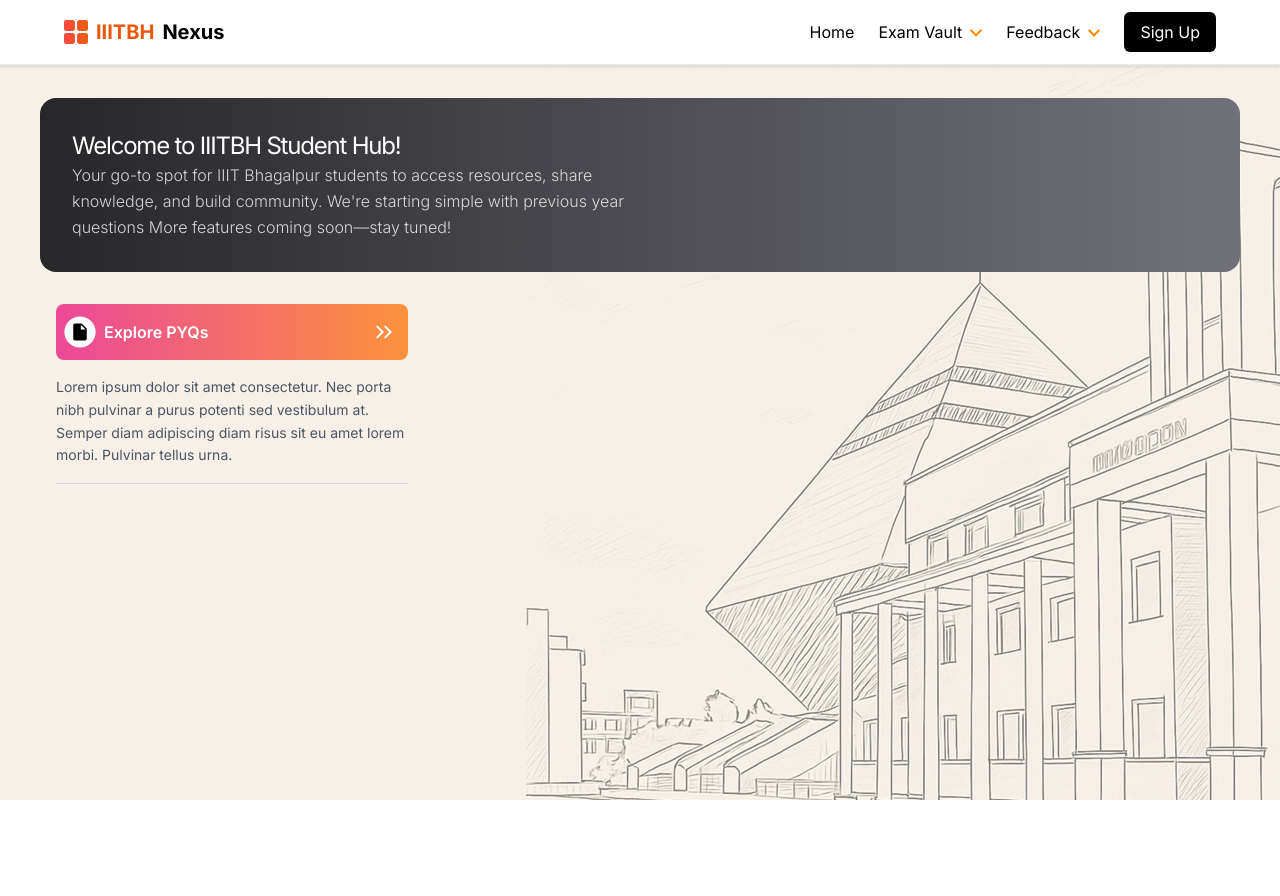
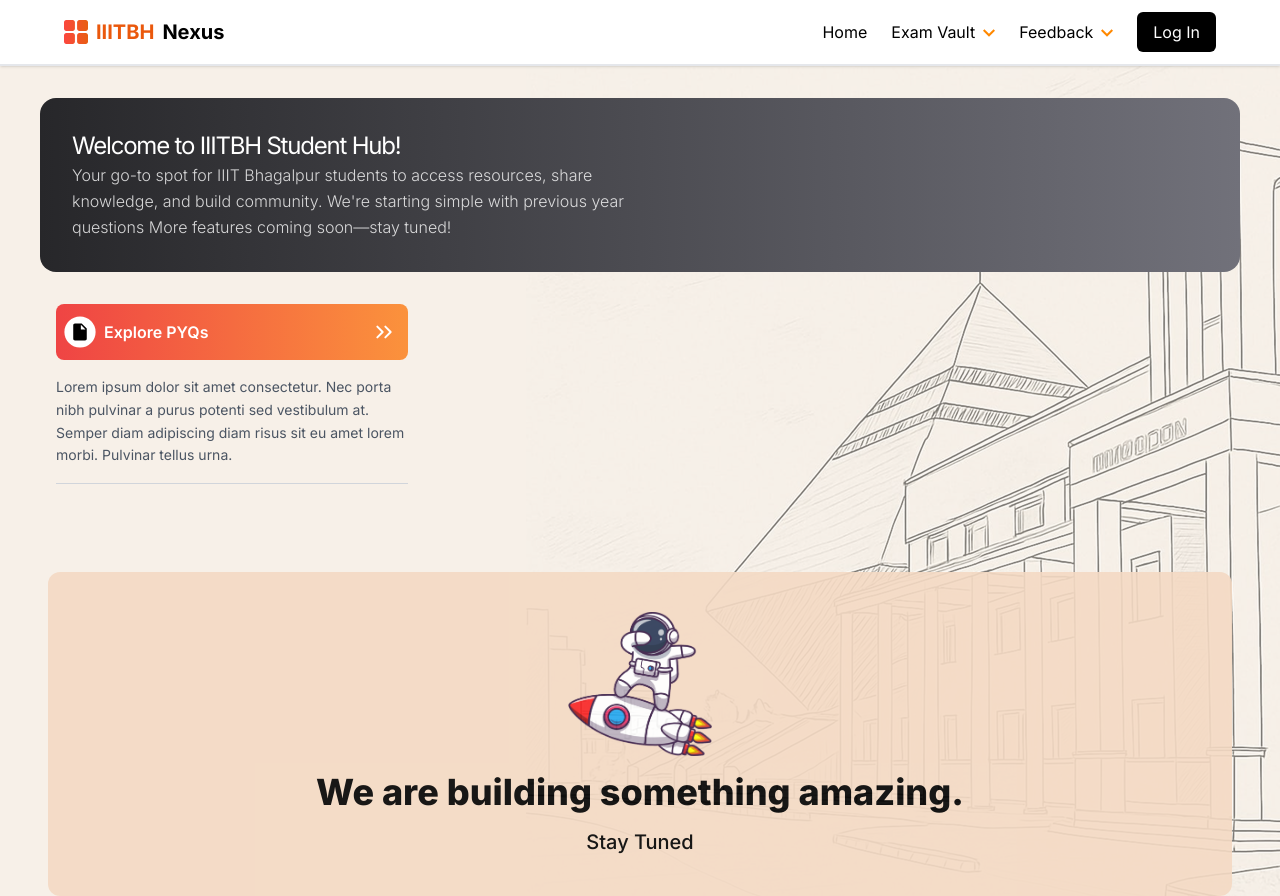
Before and after one commit to ayushsvt16/Nexus, a React (Vite) app in the folder Frontend/: page / in a window 1280 px wide. Before the commit the page ends 800 px from the top, so only its background shows below. Built offline with nearby package versions, Linux system fonts and the light colour scheme.

Commit message:
Initial frontend setup

```diff
--- a/Frontend/src/App.jsx
+++ b/Frontend/src/App.jsx
@@ -2,21 +2,24 @@ import React from 'react';
 import Navbar from './components/navbar';
 import Hero from './components/hero';
 import Explore from './components/Explore';
-import bgImage from './assets/bg.png';
+import Comingsoon from './components/comingsoon';
+
 
 function App() {
   return (
     <div
-      className="bg-brand-background min-h-screen font-inter bg-right-top bg-no-repeat"
-      style={{ backgroundImage: `url(${bgImage})` }}
+      className="bg-brand-background min-h-screen font-inter bg-right-top bg-no-repeat bg-none md:bg-[url('./assets/bg.png')] "
     >
       <Navbar />
-      <main className="container mx-auto py-8 md:px-10">
+      <main className="container mx-auto py-8 md:px-10 px-4">
         <div className="space-y-4">
           <Hero />
           <Explore />
         </div>
       </main>
+      <div className="mx-12 mt-10">
+        <Comingsoon />
+      </div>
     </div>
   );
 }
--- /dev/null
+++ b/Frontend/src/components/ComingSoon.jsx
@@ -0,0 +1,14 @@
+import React from "react";
+import astroImage from "../assets/astro.png";
+
+function Comingsoon() {
+  return (
+    <div className="flex flex-col items-center justify-center h-full py-10 md:px-2 px-4 rounded-xl bg-lorange-background opacity-90">
+      <img src={astroImage} alt="Coming Soon" className="h-36 w-36 mb-4" />
+      <div className="font-extrabold text-4xl text-center md:mb-4 mb-2">We are building something amazing.</div>
+      <div className="font-medium text-xl">Stay Tuned</div>
+    </div>
+  );
+}
+
+export default Comingsoon;
--- a/Frontend/src/components/Explore.jsx
+++ b/Frontend/src/components/Explore.jsx
@@ -5,7 +5,7 @@ import doubleArrowIcon from '../assets/doublearrow.svg';
 const Explore = () => {
   return (
     <div className="p-4 max-w-sm space-y-4">
-      <button className="flex items-center justify-between w-full bg-gradient-to-r from-pink-500 to-orange-400 text-white font-semibold px-2 py-3 rounded-lg hover:opacity-90">
+      <button className="flex items-center justify-between w-full bg-gradient-to-r from-red-500 to-orange-400 text-white font-semibold px-2 py-3 rounded-lg hover:opacity-80">
         <div className="flex items-center space-x-2">
           <img src={fileIcon} alt="PYQ Icon" className="h-8 w-8" />
           <span>Explore PYQs</span>
--- a/Frontend/src/components/navbar.jsx
+++ b/Frontend/src/components/navbar.jsx
@@ -46,7 +46,7 @@ const Navbar = () => {
 
         {/* Sign Up */}
         <button className="bg-black text-white px-4 py-2 rounded-md hover:opacity-80">
-          Sign Up
+          Log In
         </button>
       </div>
 
@@ -75,7 +75,7 @@ const Navbar = () => {
               </summary>
               </details>
               <button className="bg-black text-white px-4 py-2 rounded-md hover:opacity-80">
-                Sign Up
+                Log In
               </button>
             </div>
           </div>
--- a/Frontend/tailwind.config.js
+++ b/Frontend/tailwind.config.js
@@ -11,6 +11,7 @@ export default {
       },
       colors: {
         'brand-background': '#F7F0E8',
+        'lorange-background': '#F4DAC4',
       },
     },
   },
```
Also changed, not shown: Frontend/src/assets/astro.png (added).
